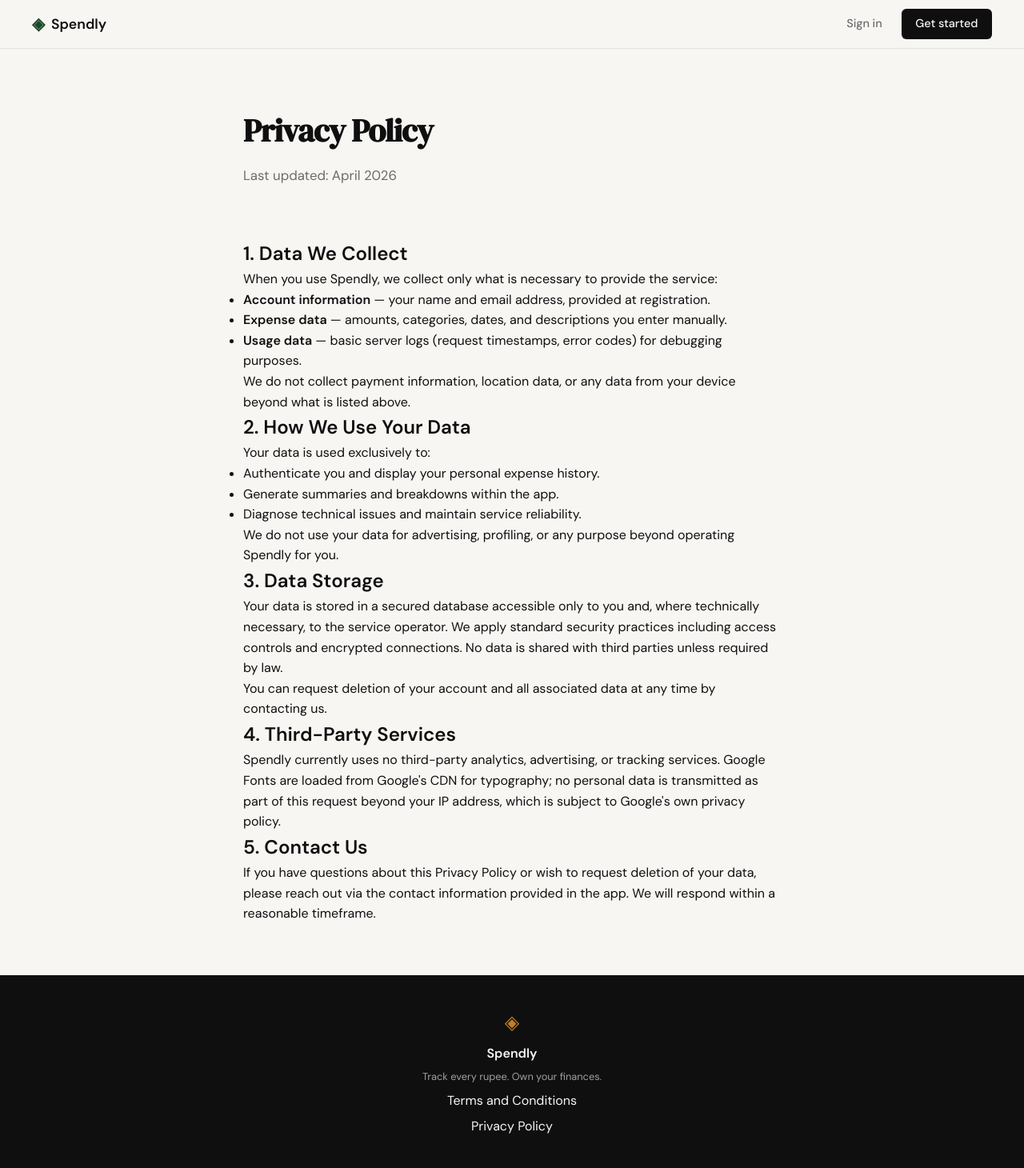
After one commit to sameer-subudhi/spendly, a Flask app: page /privacy in a window 1280 px wide. The commit adds this page. Shown: the whole page at 80% size. Run offline with Flask 3, Linux system fonts and the light colour scheme.

Commit message:
Landing: add privacy policy page and route

```diff
--- a/app.py
+++ b/app.py
@@ -31,6 +31,11 @@ def terms():
     return render_template("terms.html")
 
 
+@app.route("/privacy")
+def privacy():
+    return render_template("privacy.html")
+
+
 @app.route("/logout")
 def logout():
     return "Logout — coming in Step 3"
--- a/templates/base.html
+++ b/templates/base.html
@@ -35,7 +35,7 @@
             <span class="footer-name">Spendly</span>
             <p class="footer-copy">Track every rupee. Own your finances.</p>
             <a href="/terms">Terms and Conditions</a>
-            <a href="#">Privacy Policy</a>
+            <a href="/privacy">Privacy Policy</a>
         </div>
     </footer>
 
--- /dev/null
+++ b/templates/privacy.html
@@ -0,0 +1,44 @@
+{% extends "base.html" %}
+
+{% block title %}Privacy Policy — Spendly{% endblock %}
+
+{% block content %}
+
+<section style="max-width: 720px; margin: 0 auto; padding: 5rem 1.5rem 1rem;">
+    <h1 class="hero-title" style="font-size: 2.5rem;">Privacy Policy</h1>
+    <p class="hero-subtitle">Last updated: April 2026</p>
+</section>
+
+<section style="max-width: 720px; margin: 0 auto; padding: 1rem 1.5rem 4rem;">
+
+    <h2>1. Data We Collect</h2>
+    <p>When you use Spendly, we collect only what is necessary to provide the service:</p>
+    <ul>
+        <li><strong>Account information</strong> — your name and email address, provided at registration.</li>
+        <li><strong>Expense data</strong> — amounts, categories, dates, and descriptions you enter manually.</li>
+        <li><strong>Usage data</strong> — basic server logs (request timestamps, error codes) for debugging purposes.</li>
+    </ul>
+    <p>We do not collect payment information, location data, or any data from your device beyond what is listed above.</p>
+
+    <h2>2. How We Use Your Data</h2>
+    <p>Your data is used exclusively to:</p>
+    <ul>
+        <li>Authenticate you and display your personal expense history.</li>
+        <li>Generate summaries and breakdowns within the app.</li>
+        <li>Diagnose technical issues and maintain service reliability.</li>
+    </ul>
+    <p>We do not use your data for advertising, profiling, or any purpose beyond operating Spendly for you.</p>
+
+    <h2>3. Data Storage</h2>
+    <p>Your data is stored in a secured database accessible only to you and, where technically necessary, to the service operator. We apply standard security practices including access controls and encrypted connections. No data is shared with third parties unless required by law.</p>
+    <p>You can request deletion of your account and all associated data at any time by contacting us.</p>
+
+    <h2>4. Third-Party Services</h2>
+    <p>Spendly currently uses no third-party analytics, advertising, or tracking services. Google Fonts are loaded from Google's CDN for typography; no personal data is transmitted as part of this request beyond your IP address, which is subject to Google's own privacy policy.</p>
+
+    <h2>5. Contact Us</h2>
+    <p>If you have questions about this Privacy Policy or wish to request deletion of your data, please reach out via the contact information provided in the app. We will respond within a reasonable timeframe.</p>
+
+</section>
+
+{% endblock %}
--- a/templates/terms.html
+++ b/templates/terms.html
@@ -4,12 +4,12 @@
 
 {% block content %}
 
-<section style="max-width: 720px; margin: 0 auto; padding: 5rem 1.5rem 2rem;">
+<section style="max-width: 720px; margin: 0 auto; padding: 5rem 1.5rem 1rem;">
     <h1 class="hero-title" style="font-size: 2.5rem;">Terms and Conditions</h1>
     <p class="hero-subtitle">Last updated: April 2026</p>
 </section>
 
-<section style="max-width: 720px; margin: 0 auto; padding: 2rem 1.5rem 4rem;">
+<section style="max-width: 720px; margin: 0 auto; padding: 1rem 1.5rem 4rem;">
 
     <h2>1. Acceptance of Terms</h2>
     <p>By accessing or using Spendly, you agree to be bound by these Terms and Conditions. If you do not agree to these terms, please do not use the service.</p>
```
